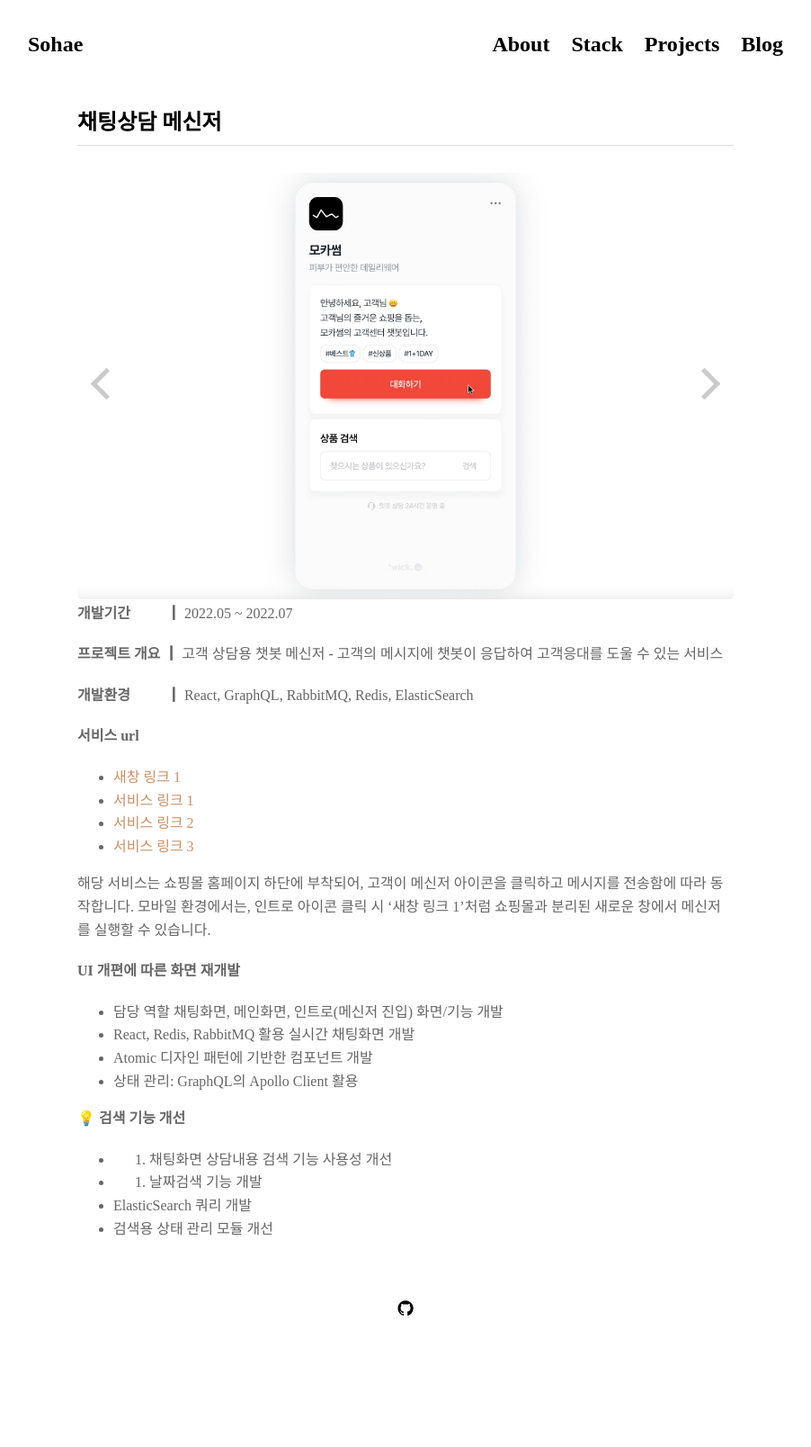
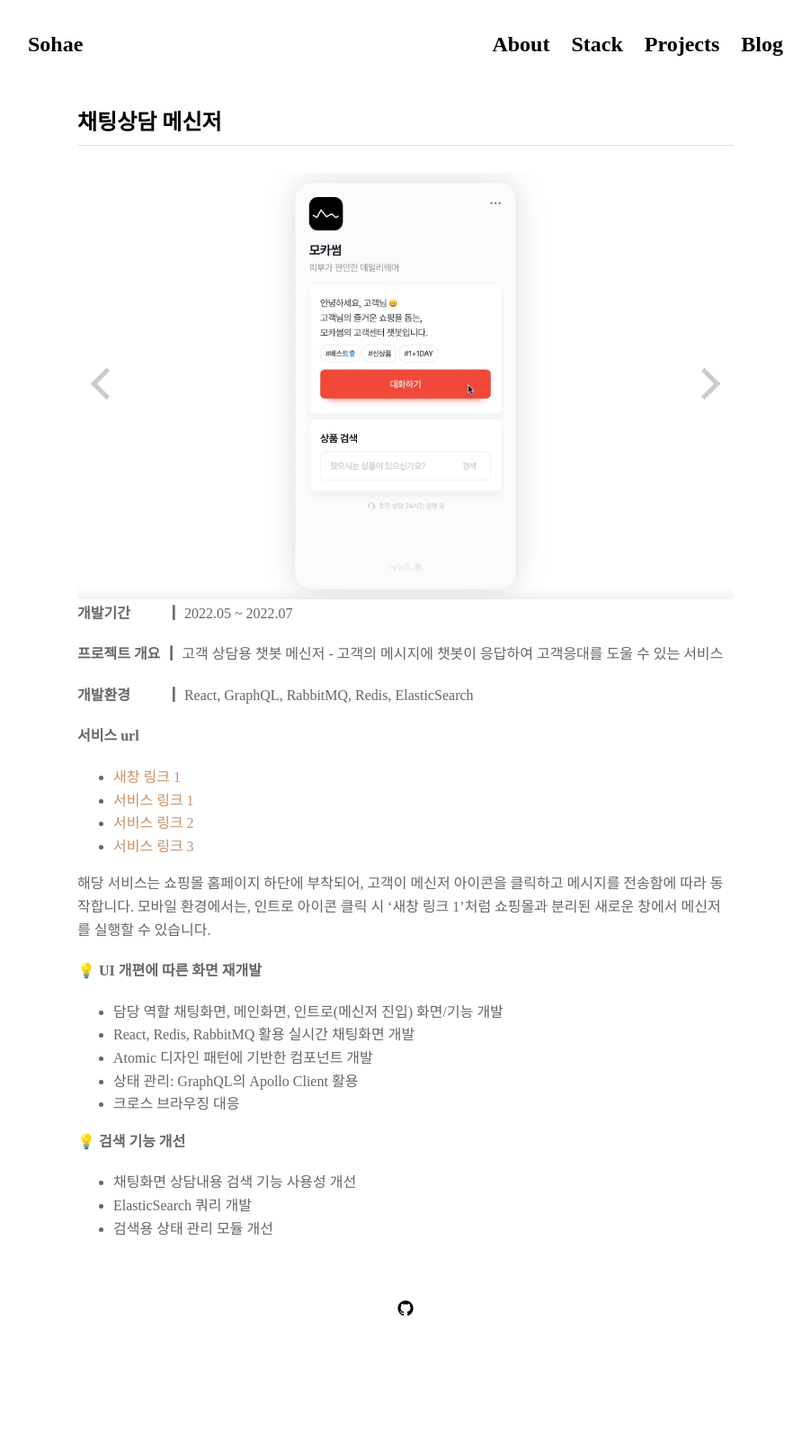
Before and after one commit to Dayook/dayook.github.io, a Jekyll site: the page built from projects/proj-4.md, in a window 1280 px wide. Shown: the whole page at 90% size, without its empty margins (189-1091 px from the left). Built offline with Jekyll 4.4.1, drawn with Linux system fonts in a browser that asks for light colours; nearby versions of some CDN libraries; some web fonts are replaced.

Commit message:
Update proj-4.md

```diff
--- a/projects/proj-4.md
+++ b/projects/proj-4.md
@@ -23,18 +23,18 @@ title: "채팅상담 메신저"
 모바일 환경에서는, 인트로 아이콘 클릭 시 '새창 링크 1'처럼  쇼핑몰과 분리된 새로운 창에서 메신저를 실행할 수 있습니다.
 
 
-**UI 개편에 따른 화면 재개발**
+**💡 UI 개편에 따른 화면 재개발**
 
 - 담당 역할
 채팅화면, 메인화면, 인트로(메신저 진입) 화면/기능 개발
 - React, Redis, RabbitMQ 활용 실시간 채팅화면 개발
 - Atomic 디자인 패턴에 기반한 컴포넌트 개발
 - 상태 관리: GraphQL의 Apollo Client 활용
+- 크로스 브라우징 대응
 
 **💡 검색 기능 개선**
 
-- 1. 채팅화면 상담내용 검색 기능 사용성 개선
-- 2. 날짜검색 기능 개발
+- 채팅화면 상담내용 검색 기능 사용성 개선
 - ElasticSearch 쿼리 개발
 - 검색용 상태 관리 모듈 개선
 
```
